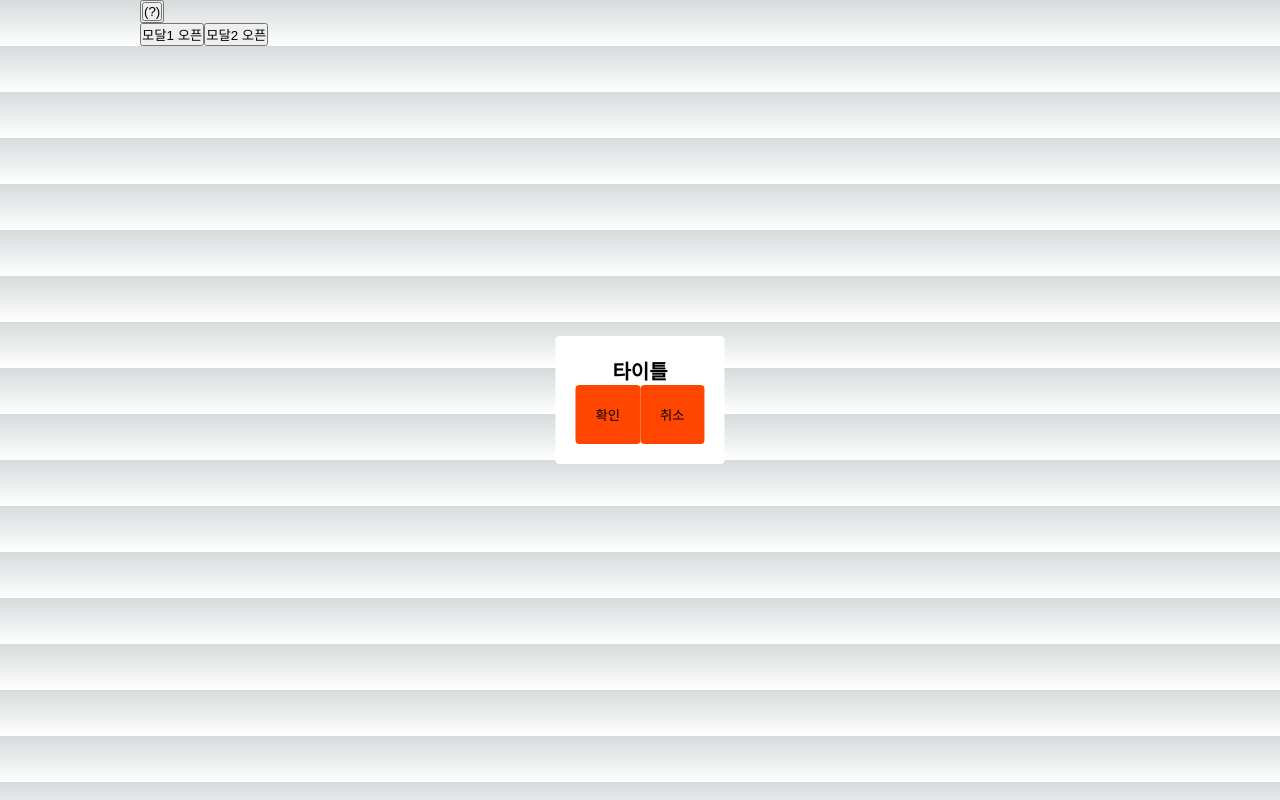
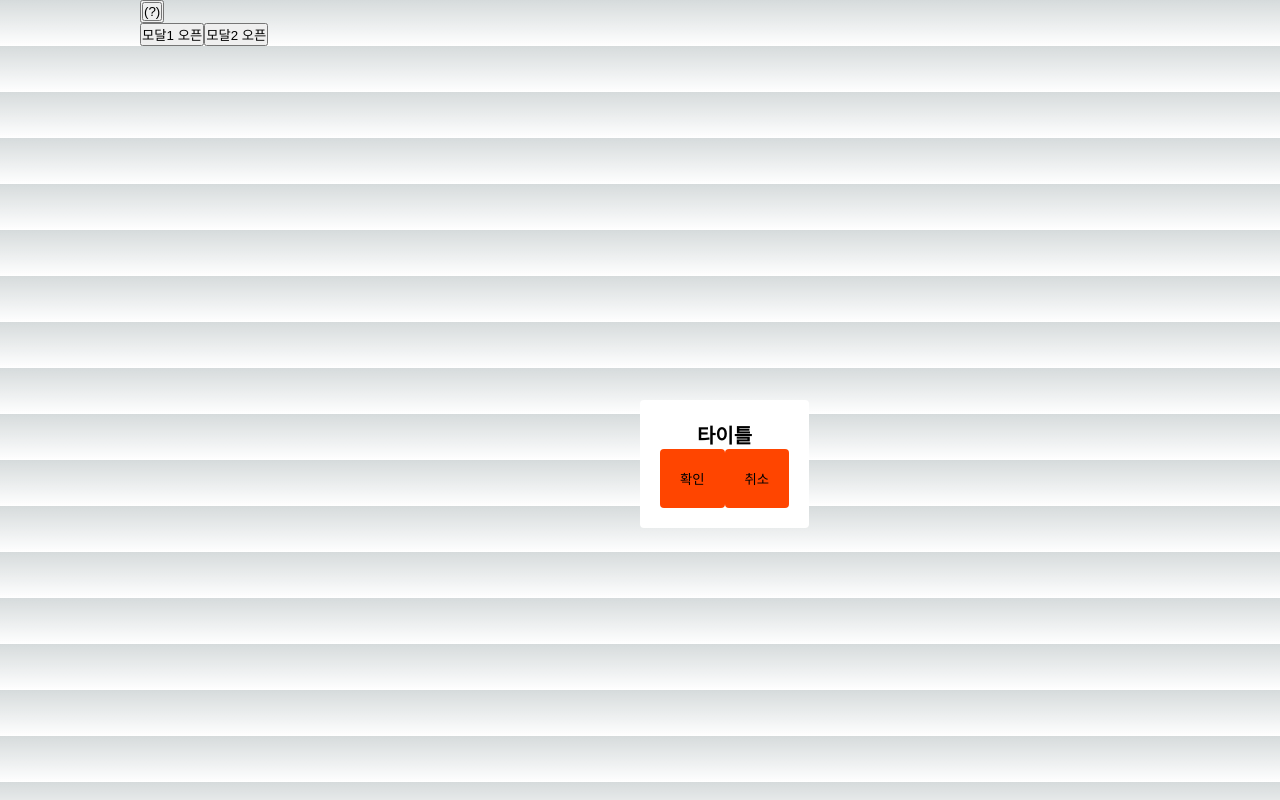
Before and after one commit to kykim00/playground, a Next.js app: page /ui in a window 1280 px wide. Both pictures are taken after a click on the button "모달1 오픈". Built offline with nearby package versions, Linux system fonts and the light colour scheme.

Commit message:
draggable modal

```diff
--- a/components/common/CustomModal.tsx
+++ b/components/common/CustomModal.tsx
@@ -1,4 +1,5 @@
 import styled from '@emotion/styled';
+import Draggable from 'react-draggable'; // The default
 
 interface ModalProps {
   title: string;
@@ -9,11 +10,13 @@
 const CustomModal = ({ title, onConfirm, onClose }: ModalProps) => {
   return (
     // <ModalBackground>
-    <ModalContainer>
-      <Title>{title}</Title>
-      <Button onClick={() => onConfirm?.()}>확인</Button>
-      <Button onClick={() => onClose?.()}>취소</Button>
-    </ModalContainer>
+    <Draggable>
+      <ModalContainer>
+        <Title>{title}</Title>
+        <Button onClick={() => onConfirm?.()}>확인</Button>
+        <Button onClick={() => onClose?.()}>취소</Button>
+      </ModalContainer>
+    </Draggable>
     // </ModalBackground>
   );
 };
--- a/package.json
+++ b/package.json
@@ -26,6 +26,7 @@
     "next-compose-plugins": "^2.2.1",
     "react": "18.2.0",
     "react-dom": "18.2.0",
+    "react-draggable": "^4.4.5",
     "react-hook-form": "^7.43.5",
     "react-popper": "^2.3.0",
     "sass": "^1.58.0",
--- a/provider/ModalContext.tsx
+++ b/provider/ModalContext.tsx
@@ -1,10 +1,10 @@
-import { FC, Fragment } from 'react';
+import { Fragment } from 'react';
 import { createContext, ReactNode, useContext, useState } from 'react';
 
 interface ModalProps {
   title?: string;
   onConfirm?: () => void;
-  onClose?: () => void;
+  onClose: () => void;
 }
 interface Modal {
   id: string;
```
Also changed, not shown: 2 other files (tests, documents, lock files or other folders).
